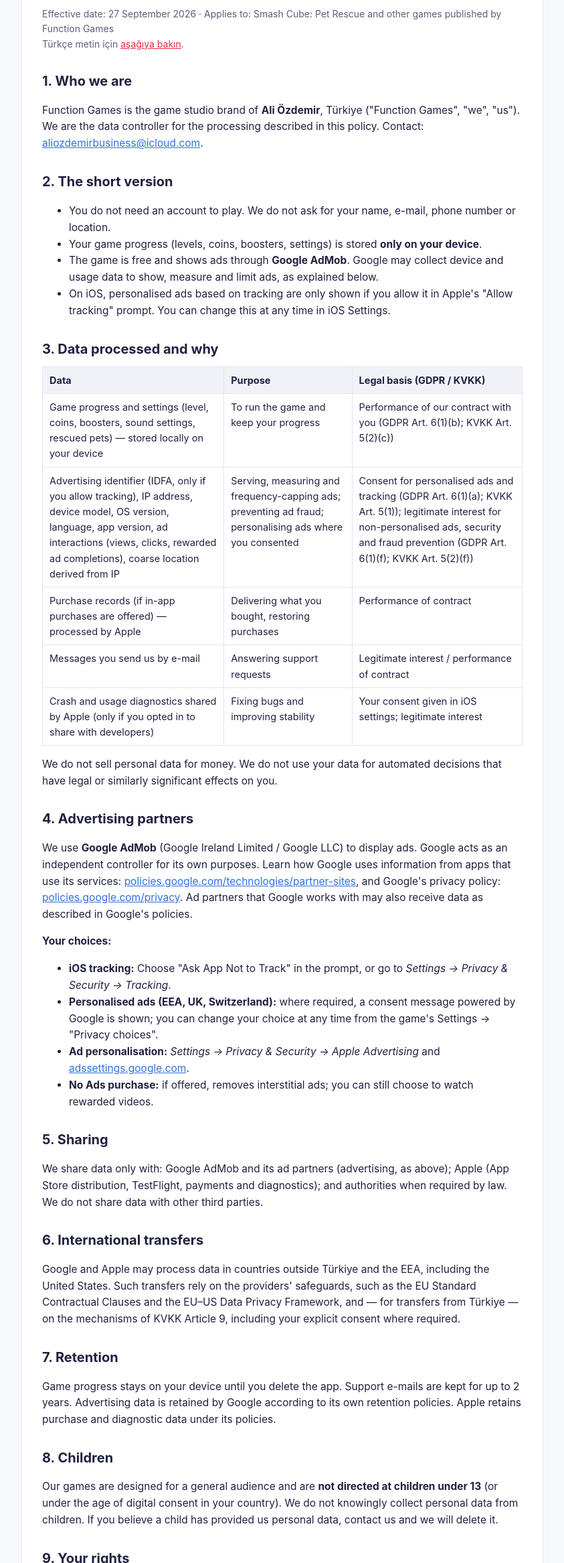
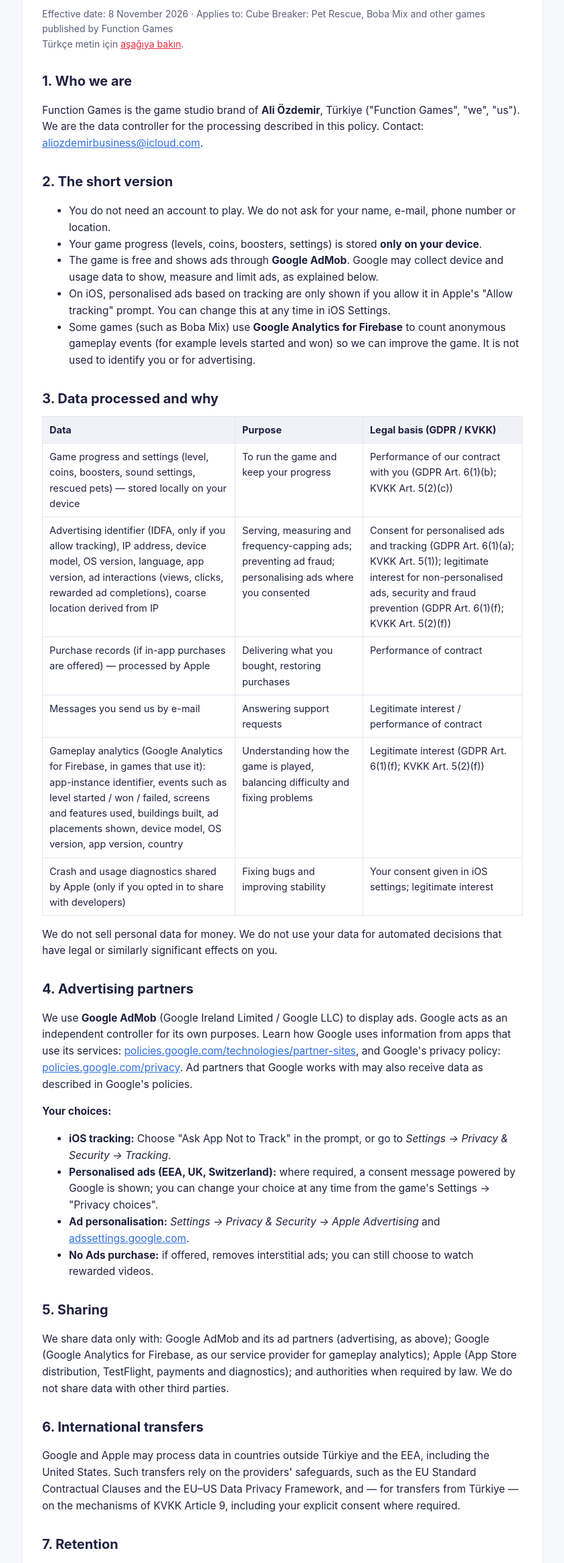
Before and after one commit to aliozdemirworkspace/aliozdemirworkspace.github.io, a plain HTML site: page privacy.html in a window 1280 px wide. Shown: the part 174-2507 px from the top of the page at 67% size, without its empty margins (218-1061 px from the left). Drawn offline with Linux system fonts and the light colour scheme.

Commit message:
Privacy policy: add Boba Mix and Firebase Analytics

```diff
--- a/privacy.html
+++ b/privacy.html
@@ -13,7 +13,7 @@
 
 <div class="card" id="en">
 <h1>Privacy Policy</h1>
-<div class="meta">Effective date: 27 September 2026 · Applies to: Smash Cube: Pet Rescue and other games published by Function Games<br>
+<div class="meta">Effective date: 8 November 2026 · Applies to: Cube Breaker: Pet Rescue, Boba Mix and other games published by Function Games<br>
 <span class="lang">Türkçe metin için <a href="#tr">aşağıya bakın</a>.</span></div>
 
 <h2>1. Who we are</h2>
@@ -25,6 +25,7 @@
 <li>Your game progress (levels, coins, boosters, settings) is stored <b>only on your device</b>.</li>
 <li>The game is free and shows ads through <b>Google AdMob</b>. Google may collect device and usage data to show, measure and limit ads, as explained below.</li>
 <li>On iOS, personalised ads based on tracking are only shown if you allow it in Apple's "Allow tracking" prompt. You can change this at any time in iOS Settings.</li>
+<li>Some games (such as Boba Mix) use <b>Google Analytics for Firebase</b> to count anonymous gameplay events (for example levels started and won) so we can improve the game. It is not used to identify you or for advertising.</li>
 </ul>
 
 <h2>3. Data processed and why</h2>
@@ -34,6 +35,7 @@
 <tr><td>Advertising identifier (IDFA, only if you allow tracking), IP address, device model, OS version, language, app version, ad interactions (views, clicks, rewarded ad completions), coarse location derived from IP</td><td>Serving, measuring and frequency-capping ads; preventing ad fraud; personalising ads where you consented</td><td>Consent for personalised ads and tracking (GDPR Art. 6(1)(a); KVKK Art. 5(1)); legitimate interest for non-personalised ads, security and fraud prevention (GDPR Art. 6(1)(f); KVKK Art. 5(2)(f))</td></tr>
 <tr><td>Purchase records (if in-app purchases are offered) — processed by Apple</td><td>Delivering what you bought, restoring purchases</td><td>Performance of contract</td></tr>
 <tr><td>Messages you send us by e-mail</td><td>Answering support requests</td><td>Legitimate interest / performance of contract</td></tr>
+<tr><td>Gameplay analytics (Google Analytics for Firebase, in games that use it): app-instance identifier, events such as level started / won / failed, screens and features used, buildings built, ad placements shown, device model, OS version, app version, country</td><td>Understanding how the game is played, balancing difficulty and fixing problems</td><td>Legitimate interest (GDPR Art. 6(1)(f); KVKK Art. 5(2)(f))</td></tr>
 <tr><td>Crash and usage diagnostics shared by Apple (only if you opted in to share with developers)</td><td>Fixing bugs and improving stability</td><td>Your consent given in iOS settings; legitimate interest</td></tr>
 </table>
 <p>We do not sell personal data for money. We do not use your data for automated decisions that have legal or similarly significant effects on you.</p>
@@ -49,13 +51,13 @@
 </ul>
 
 <h2>5. Sharing</h2>
-<p>We share data only with: Google AdMob and its ad partners (advertising, as above); Apple (App Store distribution, TestFlight, payments and diagnostics); and authorities when required by law. We do not share data with other third parties.</p>
+<p>We share data only with: Google AdMob and its ad partners (advertising, as above); Google (Google Analytics for Firebase, as our service provider for gameplay analytics); Apple (App Store distribution, TestFlight, payments and diagnostics); and authorities when required by law. We do not share data with other third parties.</p>
 
 <h2>6. International transfers</h2>
 <p>Google and Apple may process data in countries outside Türkiye and the EEA, including the United States. Such transfers rely on the providers' safeguards, such as the EU Standard Contractual Clauses and the EU–US Data Privacy Framework, and — for transfers from Türkiye — on the mechanisms of KVKK Article 9, including your explicit consent where required.</p>
 
 <h2>7. Retention</h2>
-<p>Game progress stays on your device until you delete the app. Support e-mails are kept for up to 2 years. Advertising data is retained by Google according to its own retention policies. Apple retains purchase and diagnostic data under its policies.</p>
+<p>Game progress stays on your device until you delete the app. Support e-mails are kept for up to 2 years. Gameplay analytics data is kept for up to 14 months. Advertising data is retained by Google according to its own retention policies. Apple retains purchase and diagnostic data under its policies.</p>
 
 <h2>8. Children</h2>
 <p>Our games are designed for a general audience and are <b>not directed at children under 13</b> (or under the age of digital consent in your country). We do not knowingly collect personal data from children. If you believe a child has provided us personal data, contact us and we will delete it.</p>
@@ -76,7 +78,7 @@
 
 <div class="card" id="tr">
 <h1>Gizlilik Politikası ve KVKK Aydınlatma Metni</h1>
-<div class="meta">Yürürlük tarihi: 27 Eylül 2026 · Smash Cube: Pet Rescue ve Function Games tarafından yayımlanan diğer oyunlar için geçerlidir.</div>
+<div class="meta">Yürürlük tarihi: 8 Kasım 2026 · Cube Breaker: Pet Rescue, Boba Mix ve Function Games tarafından yayımlanan diğer oyunlar için geçerlidir.</div>
 
 <h2>1. Veri sorumlusu</h2>
 <p>6698 sayılı Kişisel Verilerin Korunması Kanunu ("KVKK") kapsamında veri sorumlusu, "Function Games" markasıyla faaliyet gösteren <b>Ali Özdemir</b>'dir (Türkiye). İletişim: <a href="mailto:aliozdemirbusiness@icloud.com">aliozdemirbusiness@icloud.com</a>.</p>
@@ -87,6 +89,7 @@
 <li>Oyun ilerlemeniz (level, coin, booster, ayarlar) <b>yalnızca cihazınızda</b> saklanır.</li>
 <li>Oyun ücretsizdir ve <b>Google AdMob</b> üzerinden reklam gösterir; Google reklamları sunmak, ölçmek ve sınırlamak için cihaz ve kullanım verisi toplayabilir.</li>
 <li>iOS'ta takibe dayalı kişiselleştirilmiş reklamlar yalnızca Apple'ın "Takip izni" penceresinde izin verirseniz gösterilir; bu tercihi iOS Ayarlar'dan her zaman değiştirebilirsiniz.</li>
+<li>Bazı oyunlarımız (örneğin Boba Mix), oyunu geliştirmek için anonim oyun olaylarını (başlatılan ve kazanılan level'lar gibi) saymak amacıyla <b>Google Analytics for Firebase</b> kullanır; bu veriler sizi tanımlamak veya reklam için kullanılmaz.</li>
 </ul>
 
 <h2>3. İşlenen veriler, amaçlar ve hukuki sebepler</h2>
@@ -96,15 +99,16 @@
 <tr><td>Reklam kimliği (IDFA, yalnızca izin verirseniz), IP adresi, cihaz modeli, işletim sistemi, dil, uygulama sürümü, reklam etkileşimleri, IP'den türetilen yaklaşık konum</td><td>Reklamların sunulması, ölçülmesi ve sıklık sınırlaması; reklam dolandırıcılığının önlenmesi; izin verdiyseniz kişiselleştirme</td><td>Kişiselleştirilmiş reklam ve takip için açık rıza (m.5/1); kişiselleştirilmemiş reklam, güvenlik ve dolandırıcılık önleme için meşru menfaat (m.5/2-f)</td></tr>
 <tr><td>Satın alma kayıtları (uygulama içi satın alma sunulursa; Apple tarafından işlenir)</td><td>Satın alınanın teslimi ve geri yükleme</td><td>Sözleşmenin ifası</td></tr>
 <tr><td>Bize e-postayla gönderdiğiniz mesajlar</td><td>Destek taleplerinin yanıtlanması</td><td>Meşru menfaat / sözleşmenin ifası</td></tr>
+<tr><td>Oyun analitiği (Google Analytics for Firebase, kullanan oyunlarda): uygulama kurulum kimliği; başlatılan / kazanılan / kaybedilen level, kullanılan ekran ve özellikler, yapılan binalar, gösterilen reklam yerleşimleri gibi olaylar; cihaz modeli, işletim sistemi, uygulama sürümü, ülke</td><td>Oyunun nasıl oynandığını anlamak, zorluğu dengelemek ve hataları gidermek</td><td>Meşru menfaat (m.5/2-f)</td></tr>
 <tr><td>Apple'ın paylaştığı çökme ve tanılama verileri (yalnızca iOS'ta geliştiricilerle paylaşımı açtıysanız)</td><td>Hataların giderilmesi</td><td>iOS ayarındaki rızanız; meşru menfaat</td></tr>
 </table>
 <p>Kişisel verilerinizi para karşılığı satmayız ve sizi hukuki açıdan etkileyecek otomatik kararlar almayız.</p>
 
 <h2>4. Aktarım</h2>
-<p>Veriler yalnızca Google AdMob ve reklam iş ortaklarına (reklam amaçlı), Apple'a (App Store dağıtımı, TestFlight, ödemeler ve tanılama) ve kanunen yetkili kurumlara aktarılır. Google ve Apple verileri ABD dahil yurt dışında işleyebilir; yurt dışına aktarım KVKK m.9'da öngörülen mekanizmalar ve gerektiğinde açık rızanız çerçevesinde yapılır. Google'ın veri kullanımı: <a href="https://policies.google.com/technologies/partner-sites">policies.google.com/technologies/partner-sites</a>.</p>
+<p>Veriler yalnızca Google AdMob ve reklam iş ortaklarına (reklam amaçlı), hizmet sağlayıcımız sıfatıyla Google'a (Google Analytics for Firebase, oyun analitiği amaçlı), Apple'a (App Store dağıtımı, TestFlight, ödemeler ve tanılama) ve kanunen yetkili kurumlara aktarılır. Google ve Apple verileri ABD dahil yurt dışında işleyebilir; yurt dışına aktarım KVKK m.9'da öngörülen mekanizmalar ve gerektiğinde açık rızanız çerçevesinde yapılır. Google'ın veri kullanımı: <a href="https://policies.google.com/technologies/partner-sites">policies.google.com/technologies/partner-sites</a>.</p>
 
 <h2>5. Toplama yöntemi</h2>
-<p>Veriler oyunu kullanmanız sırasında uygulama ve entegre Google Mobile Ads SDK'sı aracılığıyla otomatik yollarla toplanır.</p>
+<p>Veriler oyunu kullanmanız sırasında uygulama ve entegre Google Mobile Ads SDK'sı ile (kullanan oyunlarda) Firebase Analytics SDK'sı aracılığıyla otomatik yollarla toplanır.</p>
 
 <h2>6. Tercihleriniz</h2>
 <ul>
@@ -114,7 +118,7 @@
 </ul>
 
 <h2>7. Saklama süresi</h2>
-<p>Oyun verileri siz uygulamayı silene kadar cihazınızda kalır; destek e-postaları en fazla 2 yıl saklanır; reklam verileri Google'ın saklama politikalarına tabidir.</p>
+<p>Oyun analitiği verileri en fazla 14 ay saklanır. Oyun verileri siz uygulamayı silene kadar cihazınızda kalır; destek e-postaları en fazla 2 yıl saklanır; reklam verileri Google'ın saklama politikalarına tabidir.</p>
 
 <h2>8. Çocuklar</h2>
 <p>Oyunlarımız genel kitleye yöneliktir ve 13 yaş altı çocuklara yönelik değildir. Bilerek çocuklardan kişisel veri toplamayız.</p>
```
